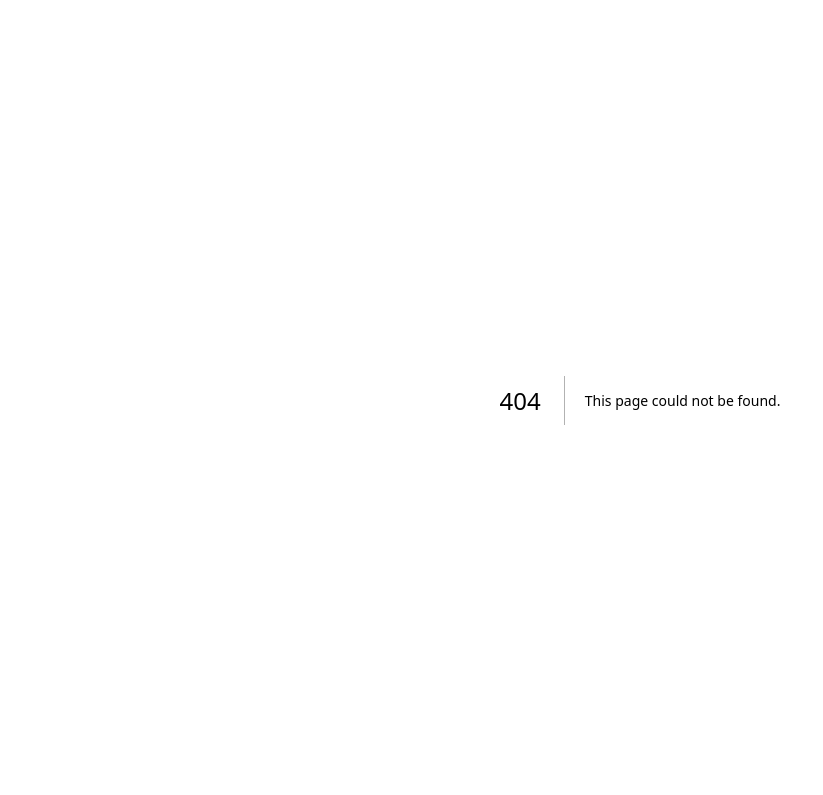
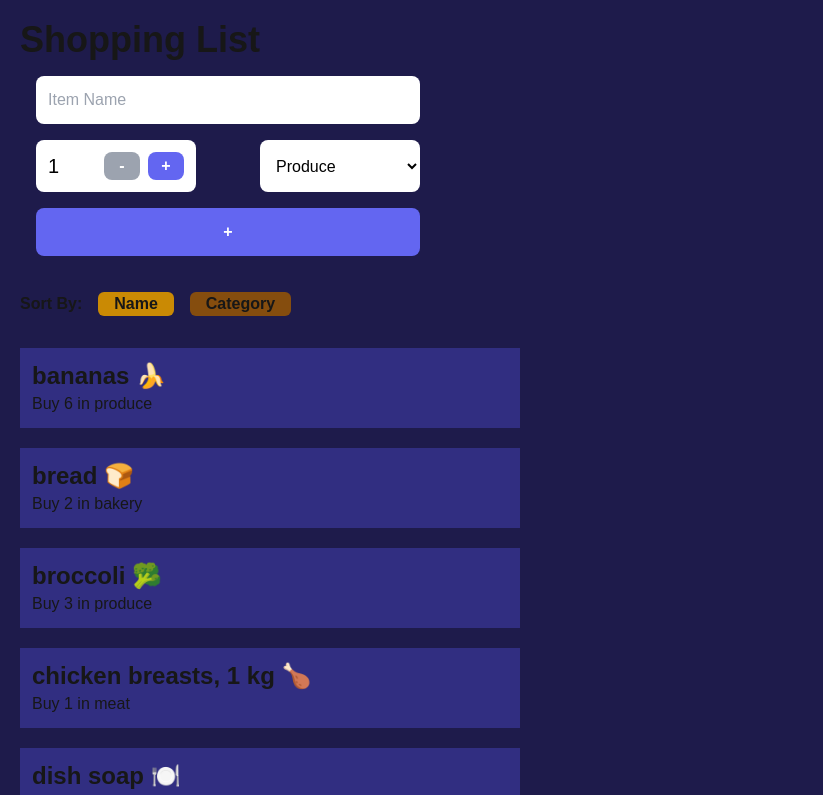
Before and after one commit to umayaush/cprg306-assignments, a Next.js app: page /week-7 in a window 1280 px wide. Before the commit this address had no page. Shown: the top 795 px of the page, without its empty margins (0-823 px from the left). Built offline with nearby package versions, Linux system fonts and the light colour scheme.

Commit message:
completed week-7

```diff
--- a/app/page.js
+++ b/app/page.js
@@ -20,6 +20,9 @@ export default function Page() {
       <Link href="./week-6" className="text-xl font-semibold rounded-lg bg-rose-950/50 hover:bg-rose-950 py-3 px-10 mb-3">
         Link to Week-6
       </Link>
+      <Link href="./week-7" className="text-xl font-semibold rounded-lg bg-rose-950/50 hover:bg-rose-950 py-3 px-10 mb-3">
+        Link to Week-7
+      </Link>
     </main>
   );
 }
--- /dev/null
+++ b/app/week-7/item-list.js
@@ -0,0 +1,35 @@
+"use client";
+
+import {useState} from "react";
+
+import Item from "./item";
+
+export default function ItemList({ items }) {
+    const [sortBy, setSortBy] = useState("name");
+
+    items.sort((a,b) => a[sortBy].localeCompare(b[sortBy]));
+
+    const changeFilter = (value) => {
+        setSortBy(value);
+    };
+
+    return (
+        <div>
+            <div className="flex flex-row py-3 mt-6 font-bold">
+                <h2>Sort By:</h2>
+                <button type="button" onClick={() => changeFilter("name")} className={`${sortBy === 'name' ? 'bg-yellow-600' : 'bg-yellow-800'} px-4 ml-4 rounded-md`}>Name</button>
+                <button type="button" onClick={() => changeFilter("category")} className={`${sortBy === 'category' ? 'bg-yellow-600' : 'bg-yellow-800'} px-4 ml-4 rounded-md`}>Category</button>
+            </div>
+            <ul>
+                {items.map((item) => (
+                    <Item
+                        key={item.id}
+                        name={item.name}
+                        quantity={item.quantity}
+                        category={item.category}
+                    />
+                ))}
+            </ul>
+        </div>
+    );
+}
--- /dev/null
+++ b/app/week-7/item.js
@@ -0,0 +1,8 @@
+export default function Item({name, quantity, category}) {
+    return (
+        <li className="bg-indigo-900 my-5 p-3 max-w-[500px]">
+            <h2 className="text-2xl font-bold">{name}</h2>
+            <p>Buy {quantity} in {category}</p>
+        </li>
+    );
+}
--- /dev/null
+++ b/app/week-7/items.json
@@ -0,0 +1,74 @@
+[
+    {
+      "id": "1h2GJKH12gkHG31h1H",
+      "name": "milk, 4 L 🥛",
+      "quantity": 1,
+      "category": "dairy"
+    },
+    {
+      "id": "2KJH3k2j3H1k2J3K1H",
+      "name": "bread 🍞",
+      "quantity": 2,
+      "category": "bakery"
+    },
+    {
+      "id": "3h2KJH3k2j3H1k2J3",
+      "name": "eggs, dozen 🥚",
+      "quantity": 2,
+      "category": "dairy"
+    },
+    {
+      "id": "4k2J3K1H2GJKH12gk",
+      "name": "bananas 🍌",
+      "quantity": 6,
+      "category": "produce"
+    },
+    {
+      "id": "5H1h1H2KJH3k2j3H",
+      "name": "broccoli 🥦",
+      "quantity": 3,
+      "category": "produce"
+    },
+    {
+      "id": "6H1k2J3K1H2GJKH1",
+      "name": "chicken breasts, 1 kg 🍗",
+      "quantity": 1,
+      "category": "meat"
+    },
+    {
+      "id": "7gkHG31h1H2KJH3k",
+      "name": "pasta sauce 🍝",
+      "quantity": 3,
+      "category": "canned goods"
+    },
+    {
+      "id": "8j3H1k2J3K1H2GJK",
+      "name": "spaghetti, 454 g 🍝",
+      "quantity": 2,
+      "category": "dry goods"
+    },
+    {
+      "id": "9H12gkHG31h1H2KJ",
+      "name": "toilet paper, 12 pack 🧻",
+      "quantity": 1,
+      "category": "household"
+    },
+    {
+      "id": "10H3k2j3H1k2J3K1",
+      "name": "paper towels, 6 pack",
+      "quantity": 1,
+      "category": "household"
+    },
+    {
+      "id": "11k2J3K1H2GJKH12",
+      "name": "dish soap 🍽️",
+      "quantity": 1,
+      "category": "household"
+    },
+    {
+      "id": "12GJKH12gkHG31h1",
+      "name": "hand soap 🧼",
+      "quantity": 4,
+      "category": "household"
+    }
+  ]
--- /dev/null
+++ b/app/week-7/new-item.js
@@ -0,0 +1,105 @@
+"use client";
+
+import { useState } from "react";
+
+export default function NewItem({ onAddItem}) {
+    const [name, setName] = useState("");
+
+    const [quantity, setQuantity] = useState(1);
+
+    const [category, setCategory] = useState("produce");
+
+    // Submit Function
+    const handleSubmit = (event) => {
+        event.preventDefault();
+
+        // Create random id
+        const id = Math.random().toString(36).substr(2,18);
+
+
+        let item = { id, name, quantity, category};
+        console.log(item);
+
+        // Removed alert and called onAddItem instead
+        onAddItem(item);
+
+        setName("");
+        setQuantity(1);
+        setCategory("produce")
+    };
+
+    // Name Field Function
+    const handleNameChange = (event) => {
+        setName(event.target.value);
+    };
+
+    // Quantity Functions
+    const increment = () => {
+        if (quantity < 20) {
+            setQuantity(quantity + 1);
+        }
+    };
+
+    const decrement = () => {
+        if (quantity > 1) {
+            setQuantity(quantity - 1);
+        }
+    };
+
+    // Category Field Functions
+    const handleCategoryChange = (event) => {
+        setCategory(event.target.value);
+    };
+
+    return (
+        <div className="">
+            <form onSubmit={handleSubmit}>
+                {/* Name Field */}
+                <input className="bg-white w-96 flex m-4 p-3 rounded-lg text-black text-nd"
+                    id="name"
+                    type="text"
+                    placeholder="Item Name"
+                    value={name}
+                    onChange={(e) => handleNameChange(e)}
+                    required
+                />
+
+                <div className="flex justify-between w-96 ml-4">
+                    {/* Quantity */}
+                    <div className="bg-white w-40 flex justify-between p-3 rounded-lg">
+                        <p className="text-black text-xl ">{quantity}</p>
+                        <div>
+                            <button type="button" onClick={decrement} disabled={quantity === 1} className="bg-indigo-500 hover:bg-indigo-700 font-bold w-9 h-7 rounded-lg mr-2 disabled:bg-gray-400 focus:ring-indigo-200 focus:ring text-white">-</button>
+                            <button type="button" onClick={increment} disabled={quantity === 20} className="bg-indigo-500 hover:bg-indigo-700 font-bold w-9 h-7 rounded-lg disabled:bg-gray-400 focus:ring-indigo-200 focus:ring text-white">+</button>
+                        </div>
+                    </div>
+
+                    {/* Category Field */}
+                    <select className="bg-white w-40 h-[3.25rem] flex p-3 rounded-lg text-black text-md"
+                    id="category"
+                    value={category}
+                    onChange={(e) => handleCategoryChange(e)}
+                    >
+                        <option value="produce">Produce</option>
+                        <option value="dairy">Dairy</option>
+                        <option value="bakery">Bakery</option>
+                        <option value="meat">Meat</option>
+                        <option value="frozenFoods">Frozen Foods</option>
+                        <option value="cannedGoods">Canned Goods</option>
+                        <option value="dryGoods">Dry Goods</option>
+                        <option value="beverages">Beverages</option>
+                        <option value="snacks">Snacks</option>
+                        <option value="household">Household</option>
+                        <option value="other">Other</option>
+                    </select>
+                </div>
+
+                {/* Submit Button */}
+                <button type="submit" className="bg-indigo-500 hover:bg-indigo-700 font-bold w-96 justify-center m-4 p-3 rounded-lg focus:ring-indigo-400 focus:ring text-white flex">+</button>
+            </form>
+
+        </div>
+
+    );
+
+}
--- /dev/null
+++ b/app/week-7/page.js
@@ -0,0 +1,23 @@
+"use client";
+import { useState } from "react";
+
+import ItemList from "./item-list";
+import NewItem from "./new-item";
+import itemsJson from "./items.json";
+
+export default function Page() {
+    const [items, setItems] = useState([...itemsJson]);
+
+    // Add new item to items
+    const handleAddItem = (newItem) => {
+        setItems((prevItems) => [...prevItems, newItem]);
+    };
+
+    return (
+        <main className="p-5 bg-indigo-950 min-w-screen min-h-screen">
+            <h1 className="text-4xl font-bold ">Shopping List</h1>
+            <NewItem onAddItem={handleAddItem}/>
+            <ItemList items={items}/>
+        </main>
+    );
+}
```
